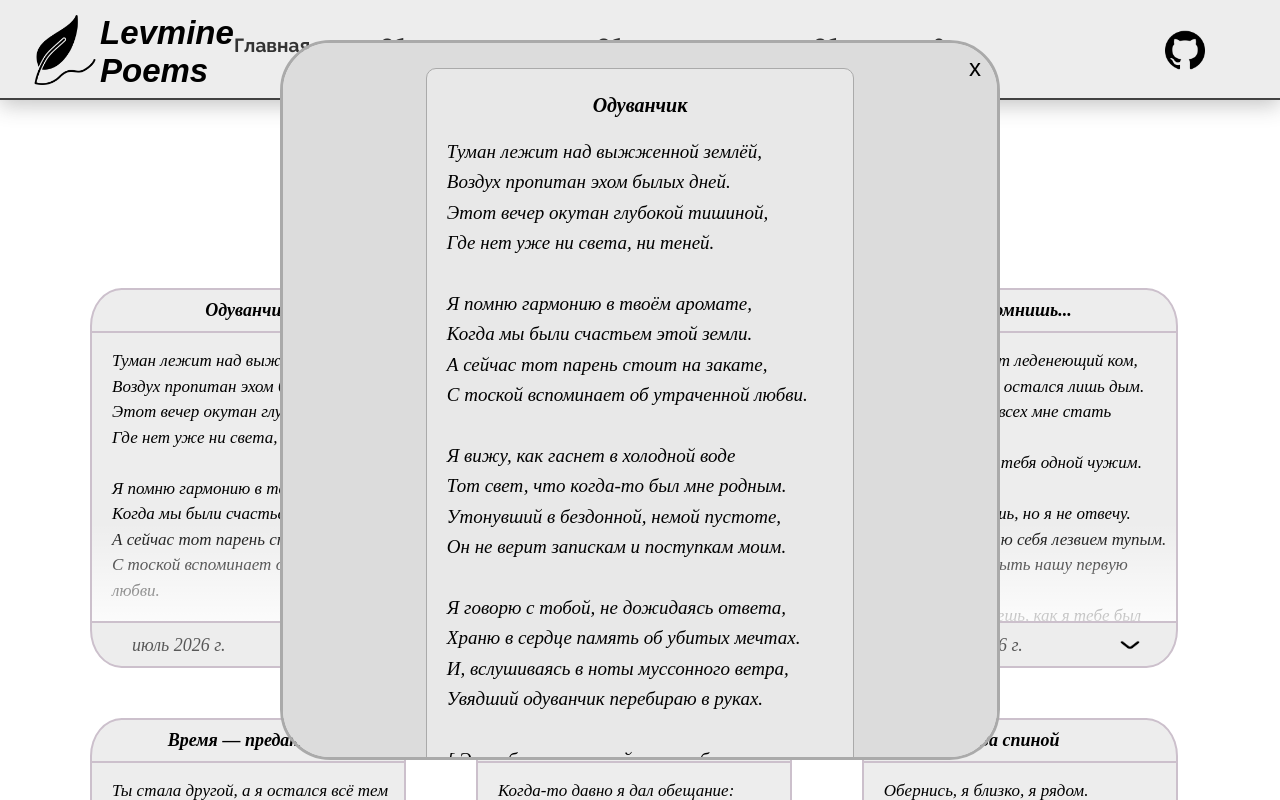
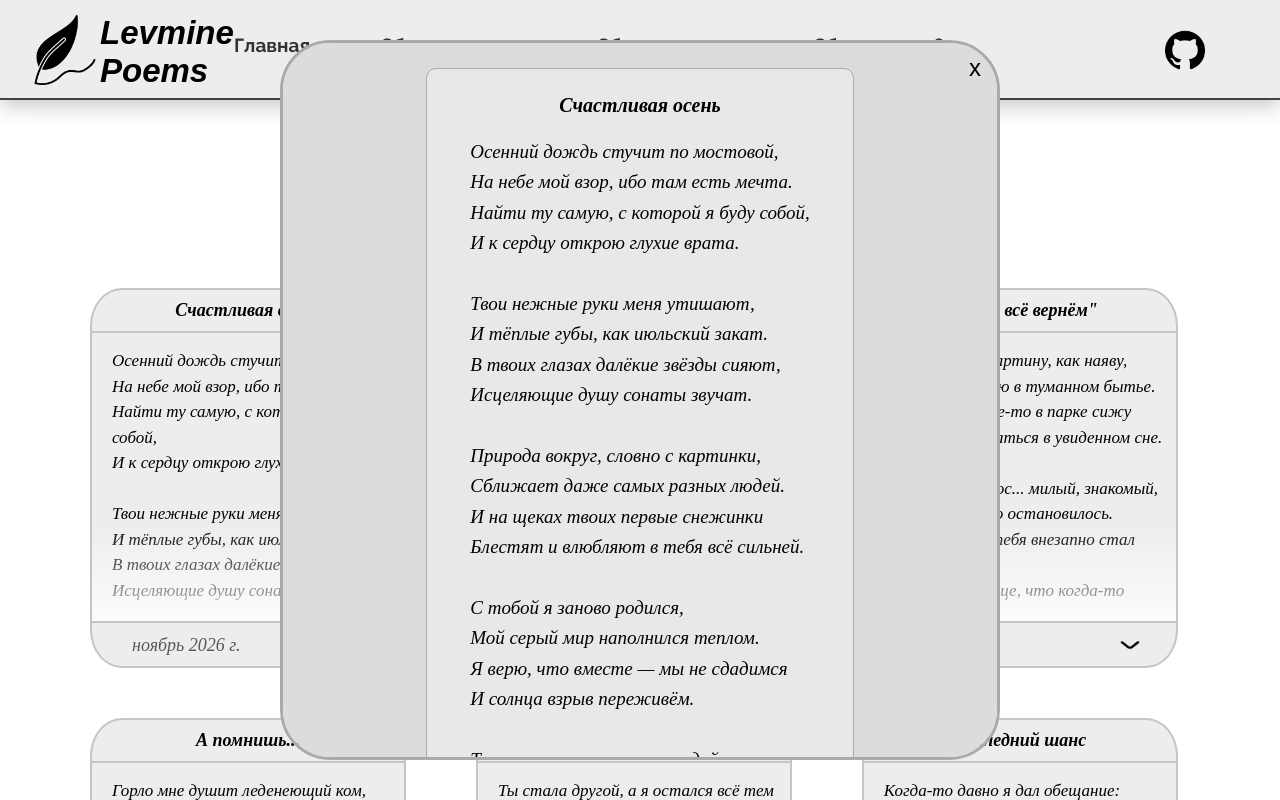
Before and after one commit to levmine-btw/Poems, a plain HTML site: page index.html in a window 1280 px wide. Both pictures are taken after a click on the element 357 px from the left and 647 px from the top of the page. Shown: the top 800 px of the page. Drawn offline with Linux system fonts and the light colour scheme.

Commit message:
add new poem

```diff
--- a/2026-2027/col26-27.html
+++ b/2026-2027/col26-27.html
@@ -69,6 +69,45 @@
         <p class="recommendations__title">Сборник 2026-2027</p>
 
         <div class="poems">
+
+        <!-- Poem 8 -->
+        <div class="poems__item">
+            <script>loadPoemToPage("./poems-2026-2027/poem8.txt", prefix='poem8');</script>
+            <div class="poem__title" id="poem8__title"></div>
+            <div class="poem__container">
+
+                <div class="poem__text" id="poem8__text"></div> <!-- /poem__text -->
+
+            </div> <!-- /poem__container -->
+
+            <div class="under__poem">
+
+                <div class="poem__date" id="poem8__date"></div>
+
+                <div class="poem__actions">
+                    <div class="poem__show-more" data-index="8">
+                        <img src="../images/recommendations/angle.png"
+                        alt="" width="32px" height="25px">
+                    </div>
+                </div> <!-- /poem__actions -->
+
+            </div> <!-- /under__poem -->
+
+        </div> <!-- /poems__item -->
+
+        <div class="poem-overlay" data-index="8">
+        <div class="poem-content">
+            <button class="close-btn" id="close-poem">x</button>
+            <script>loadPoemToOverlay("./poems-2026-2027/poem8.txt", "poem8");</script>
+            <div class="poem-inner">
+            <div class="poem-title" id="poem8-title"></div>
+                <div class="poem-text" id="poem8-text"></div>
+
+    <div class="poem-date" id="poem8-date"></div>
+
+                    </div> <!-- /poem-inner -->
+            </div> <!-- /poem-content -->
+        </div> <!-- /poem-overlay -->
 
         <!-- Poem 7 -->
             <div class="poems__item">
--- a/index.html
+++ b/index.html
@@ -69,6 +69,45 @@
         <p class="recommendations__title">Рекомендовано автором</p>
 
         <div class="poems">
+
+        <!-- Poem 17 -->
+            <div class="poems__item">
+                <script>loadPoemToPage("./recom-poems/poem17.txt", prefix='poem17');</script>
+                <div class="poem__title" id="poem17__title"></div>
+                <div class="poem__container">
+
+                    <div class="poem__text" id="poem17__text"></div> <!-- /poem__text -->
+
+                </div> <!-- /poem__container -->
+
+                <div class="under__poem">
+
+                    <div class="poem__date" id="poem17__date"></div>
+
+                    <div class="poem__actions">
+                        <div class="poem__show-more" data-index="17">
+                            <img src="./images/recommendations/angle.png"
+                            alt="" width="32px" height="25px">
+                        </div>
+                    </div> <!-- /poem__actions -->
+
+                </div> <!-- /under__poem -->
+
+            </div> <!-- /poems__item -->
+
+            <div class="poem-overlay" data-index="17">
+            <div class="poem-content">
+                <button class="close-btn" id="close-poem">x</button>
+                <script>loadPoemToOverlay("./recom-poems/poem17.txt", "poem17");</script>
+                <div class="poem-inner">
+                <div class="poem-title" id="poem17-title"></div>
+                    <div class="poem-text" id="poem17-text"></div>
+
+        <div class="poem-date" id="poem17-date"></div>
+
+                        </div> <!-- /poem-inner -->
+                </div> <!-- /poem-content -->
+            </div> <!-- /poem-overlay -->
 
         <!-- Poem 16 -->
             <div class="poems__item">
```
Also changed, not shown: 2026-2027/poems-2026-2027/poem8.txt (added), recom-poems/poem17.txt (added).
